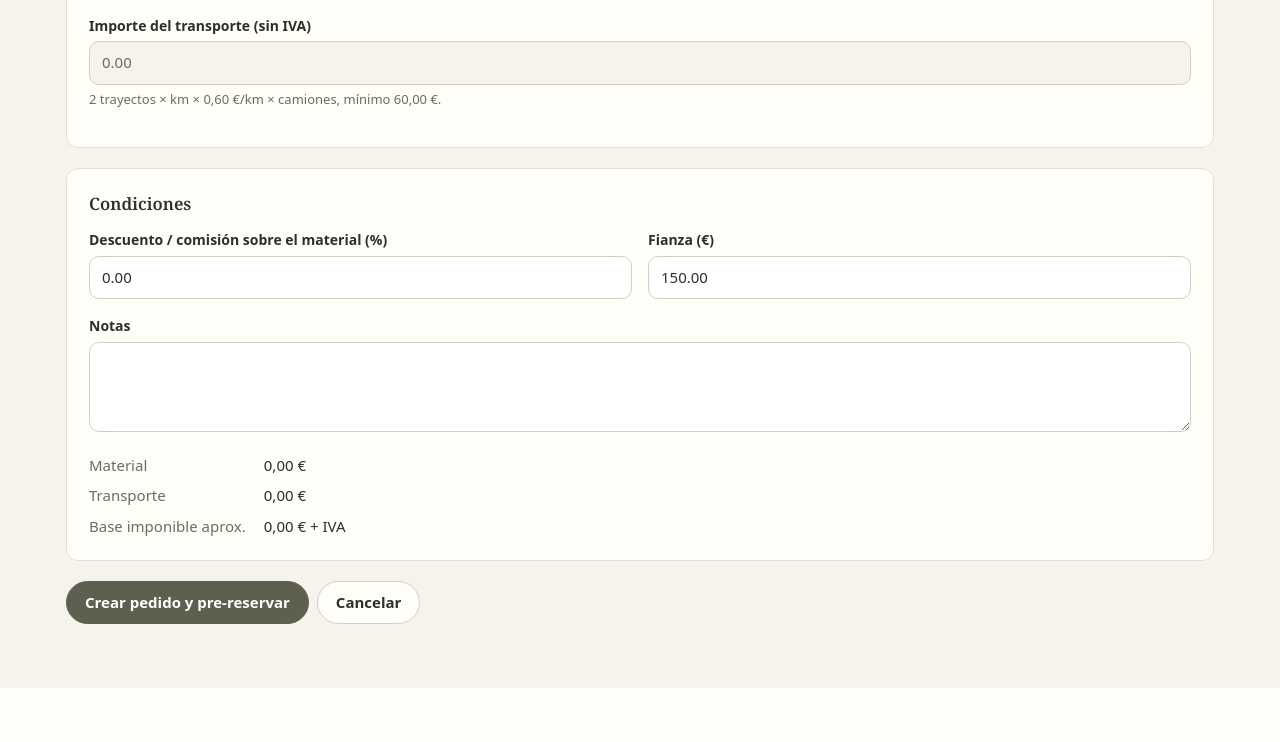
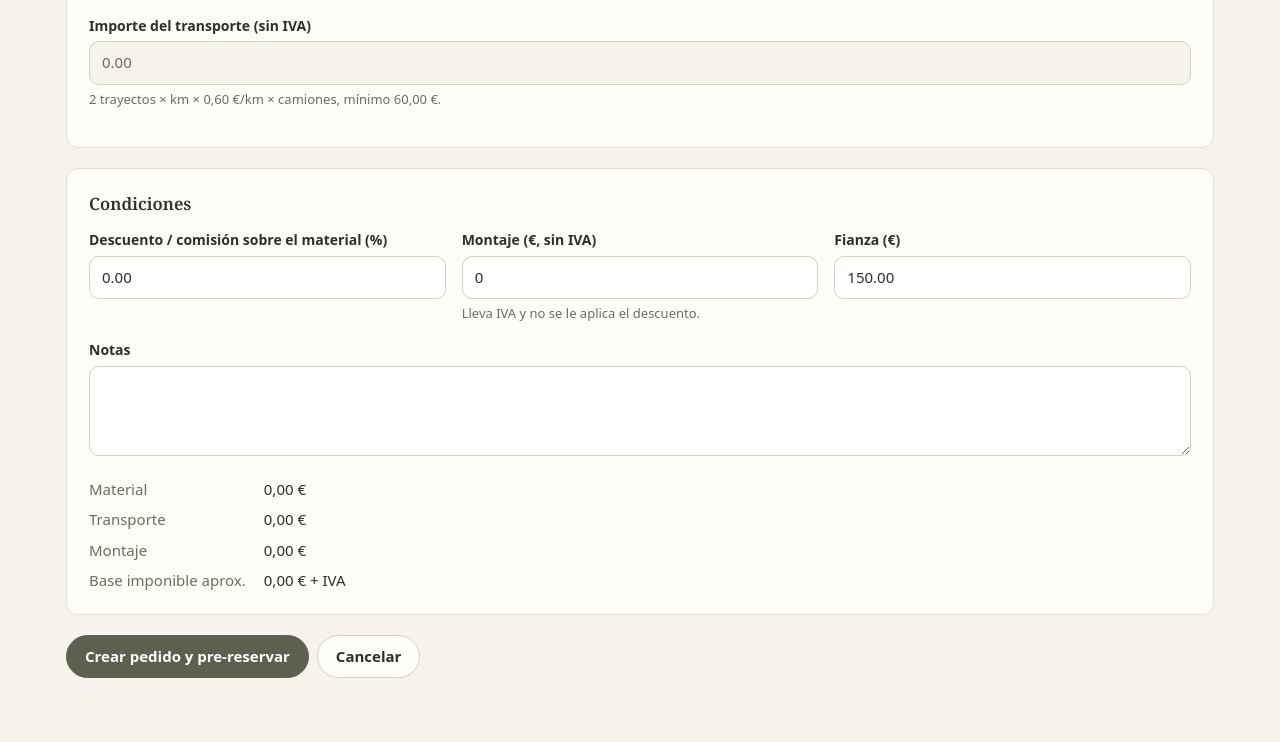
Before and after one commit to monginies/vivalavirgen, a Laravel app: page /app/orders/create in a window 1280 px wide. Shown: the part 1563-2305 px from the top of the page. Before the commit the page ends 2187 px from the top, so only its background shows below. Run offline with Laravel 12, Linux system fonts and the light colour scheme; a user stored in the database is signed in; data comes from the database, SQL or seed files in the repository; tables that the repository leaves empty hold one stand-in row (values such as "Sample post").

Commit message:
Pedidos: importe de montaje, con IVA y sin descuento
Algunos pedidos llevan montaje y hasta ahora no había dónde cobrarlo. Nuevo
importe «Montaje» (sin IVA) en el pedido. Se rellena en la tarjeta de la
proforma al enviarla (o en el formulario del pedido); si se envía a 0 €, la
app pregunta «¿Seguro que este pedido no lleva montaje?». Ya pagado, no se
cambia al reenviar.

Suma a la base imponible, así que lleva IVA; el descuento / comisión solo se
aplica al material, no al montaje. Sale en los importes del pedido, en la
proforma PDF y en «Mi cuenta» (allí solo si hay montaje). En el carrito se
avisa de que, si lo necesita, se indica en la proforma.

Co-Authored-By: Claude Opus 5.5 <noreply@anthropic.com>

```diff
--- a/app/Http/Controllers/OrderController.php
+++ b/app/Http/Controllers/OrderController.php
@@ -188,7 +188,12 @@ class OrderController extends Controller
         $data = $request->validate([
             'email' => ['required', 'email'],
             'note' => ['nullable', 'string', 'max:2000'],
+            'assembly_amount' => ['nullable', 'numeric', 'min:0', 'max:99999'],
         ]);
+        // El montaje se fija al enviar la proforma; ya pagado, no se cambia
+        if ($request->filled('assembly_amount') && $order->status !== OrderStatus::Paid) {
+            $order->update(['assembly_amount' => $data['assembly_amount']]);
+        }
 
         try {
             Notification::route('mail', $data['email'])->notify(new ProformaSent($order, $data['note'] ?? null));
@@ -327,6 +332,7 @@ class OrderController extends Controller
             'transport_amount' => ['nullable', 'numeric', 'min:0', 'max:99999'],
             'discount_percent' => ['nullable', 'numeric', 'min:0', 'max:100'],
             'deposit_amount' => ['nullable', 'numeric', 'min:0', 'max:99999'],
+            'assembly_amount' => ['nullable', 'numeric', 'min:0', 'max:99999'],
             'notes' => ['nullable', 'string', 'max:5000'],
             'event_start_time' => ['nullable', 'date_format:H:i'],
             'event_end_time' => ['nullable', 'date_format:H:i'],
@@ -387,6 +393,7 @@ class OrderController extends Controller
                 : Order::calculateTransport(isset($v['distance_km']) ? (float) $v['distance_km'] : null, (int) $v['trucks']),
             'discount_percent' => $v['discount_percent'] ?? 0,
             'deposit_amount' => $v['deposit_amount'] ?? 0,
+            'assembly_amount' => $v['assembly_amount'] ?? 0,
             'notes' => $v['notes'] ?? null,
             'event_start_time' => $v['event_start_time'] ?? null,
             'event_end_time' => $v['event_end_time'] ?? null,
--- a/app/Models/Order.php
+++ b/app/Models/Order.php
@@ -15,7 +15,7 @@ class Order extends Model
         'number', 'client_id', 'status', 'source', 'event_date', 'event_start_time', 'event_end_time',
         'event_wedding', 'event_catering', 'event_florist', 'referral', 'venue_id', 'start_date', 'end_date', 'delivery_time', 'pickup_time',
         'destination_address', 'destination_city', 'destination_postal_code', 'distance_km', 'trucks',
-        'transport_manual', 'transport_amount', 'discount_percent', 'deposit_amount', 'site_contact_name', 'site_contact_phone', 'logistics_notes',
+        'transport_manual', 'transport_amount', 'assembly_amount', 'discount_percent', 'deposit_amount', 'site_contact_name', 'site_contact_phone', 'logistics_notes',
         'vat_rate', 'withholding_rate', 'expires_at', 'expiry_alerted_at', 'proforma_sent_at', 'proforma_sent_to', 'paid_at', 'paid_by', 'notes', 'created_by',
     ];
 
@@ -34,6 +34,7 @@ class Order extends Model
             'transport_manual' => 'boolean',
             'transport_amount' => 'decimal:2',
             'discount_percent' => 'decimal:2',
+            'assembly_amount' => 'decimal:2',
             'deposit_amount' => 'decimal:2',
             'vat_rate' => 'decimal:2',
             'withholding_rate' => 'decimal:2',
@@ -162,9 +163,10 @@ class Order extends Model
         return round($this->subtotal() * $this->discount_percent / 100, 2);
     }
 
+    /** Material con descuento + transporte + montaje (el descuento solo se aplica al material). */
     public function taxableBase(): float
     {
-        return round($this->subtotal() - $this->discountAmount() + $this->transport_amount, 2);
+        return round($this->subtotal() - $this->discountAmount() + $this->transport_amount + $this->assembly_amount, 2);
     }
 
     public function vatAmount(): float
--- a/resources/views/orders/form.blade.php
+++ b/resources/views/orders/form.blade.php
@@ -139,12 +139,15 @@
         <h2>Condiciones</h2>
         <div class="grid g2">
             @include('partials.field', ['name' => 'discount_percent', 'label' => 'Descuento / comisión sobre el material (%)', 'value' => $order->discount_percent, 'type' => 'number', 'step' => '0.01', 'min' => 0])
+            @include('partials.field', ['name' => 'assembly_amount', 'label' => 'Montaje (€, sin IVA)', 'value' => $order->assembly_amount ?? 0, 'type' => 'number', 'step' => '0.01', 'min' => 0,
+                'hint' => 'Lleva IVA y no se le aplica el descuento.'])
             @include('partials.field', ['name' => 'deposit_amount', 'label' => 'Fianza (€)', 'value' => $order->deposit_amount, 'type' => 'number', 'step' => '0.01', 'min' => 0])
         </div>
         @include('partials.field', ['name' => 'notes', 'label' => 'Notas', 'value' => $order->notes, 'type' => 'textarea'])
         <dl class="props" id="summary">
             <dt>Material</dt><dd id="s-sub">—</dd>
             <dt>Transporte</dt><dd id="s-tr">—</dd>
+            <dt>Montaje</dt><dd id="s-as">—</dd>
             <dt>Base imponible aprox.</dt><dd id="s-base">—</dd>
         </dl>
     </div>
@@ -180,8 +183,10 @@
         }
         const disc = sub * num(document.getElementById('f-discount_percent')) / 100;
         document.getElementById('s-sub').textContent = eur(sub - disc) + (disc ? ' (con ' + eur(disc) + ' de descuento)' : '');
+        const assembly = num(document.getElementById('f-assembly_amount'));
         document.getElementById('s-tr').textContent = eur(num(trInput));
-        document.getElementById('s-base').textContent = eur(sub - disc + num(trInput)) + ' + IVA';
+        document.getElementById('s-as').textContent = eur(assembly);
+        document.getElementById('s-base').textContent = eur(sub - disc + num(trInput) + assembly) + ' + IVA';
     }
 
     tbody.addEventListener('change', e => {
--- a/resources/views/partials/order-totals.blade.php
+++ b/resources/views/partials/order-totals.blade.php
@@ -11,6 +11,9 @@
     @endif
     <tr><td>Transporte @if ($staff && $order->transport_manual)<span class="muted">(a mano)</span>@endif</td>
         <td class="num">{{ ! $staff && $order->transport_amount <= 0 ? 'Pendiente' : $eur($order->transport_amount) }}</td></tr>
+    @if ($staff || $order->assembly_amount > 0)
+        <tr><td>Montaje</td><td class="num">{{ $eur($order->assembly_amount) }}</td></tr>
+    @endif
     <tr class="sub"><td>Base imponible</td><td class="num">{{ $eur($order->taxableBase()) }}</td></tr>
     <tr><td>IVA {{ $pct($order->vat_rate) }} %</td><td class="num">+ {{ $eur($order->vatAmount()) }}</td></tr>
     @if ($order->withholding_rate > 0)
--- a/resources/views/pdf/proforma.blade.php
+++ b/resources/views/pdf/proforma.blade.php
@@ -92,6 +92,7 @@
     <tr><td>Material</td><td class="num">{{ $eur($order->subtotal()) }}</td></tr>
     @if ($order->discount_percent > 0)<tr><td>Descuento {{ $pct($order->discount_percent) }} %</td><td class="num">− {{ $eur($order->discountAmount()) }}</td></tr>@endif
     <tr><td>Transporte @if ($order->distance_km)<span class="muted">({{ $order->distance_km }} km, {{ $order->trucks }} {{ $order->trucks > 1 ? 'camiones' : 'camión' }})</span>@endif</td><td class="num">{{ $eur($order->transport_amount) }}</td></tr>
+    @if ($order->assembly_amount > 0)<tr><td>Montaje</td><td class="num">{{ $eur($order->assembly_amount) }}</td></tr>@endif
     <tr class="sub"><td>Base imponible</td><td class="num">{{ $eur($order->taxableBase()) }}</td></tr>
     <tr><td>IVA {{ $pct($order->vat_rate) }} %</td><td class="num">+ {{ $eur($order->vatAmount()) }}</td></tr>
     @if ($order->withholding_rate > 0)
--- a/resources/views/portal/cart.blade.php
+++ b/resources/views/portal/cart.blade.php
@@ -112,6 +112,7 @@
                 <dt>Material</dt><dd id="s-sub">—</dd>
                 @if ($discount > 0)<dt>Tu descuento {{ rtrim(rtrim(number_format($discount, 2, ',', ''), '0'), ',') }} %</dt><dd id="s-disc">—</dd>@endif
                 <dt>Transporte</dt><dd id="s-tr">Indica el lugar</dd>
+                <dt>Montaje</dt><dd class="muted">Si lo necesita, te lo indicamos en la proforma</dd>
                 <dt>IVA {{ rtrim(rtrim(number_format($settings['vat'], 2, ',', ''), '0'), ',') }} %</dt><dd id="s-vat">—</dd>
                 @if ($settings['withholding'] > 0)<dt>Retención IRPF {{ rtrim(rtrim(number_format($settings['withholding'], 2, ',', ''), '0'), ',') }} %</dt><dd id="s-wh">—</dd>@endif
                 <dt>Total</dt><dd id="s-total">—</dd>
```
Also changed, not shown: resources/views/orders/show.blade.php (+7 -1 lines), tests/Feature/ProformaTest.php (+32 -0 lines), database/migrations/2026_11_19_000400_add_assembly_amount_to_orders.php (added).
